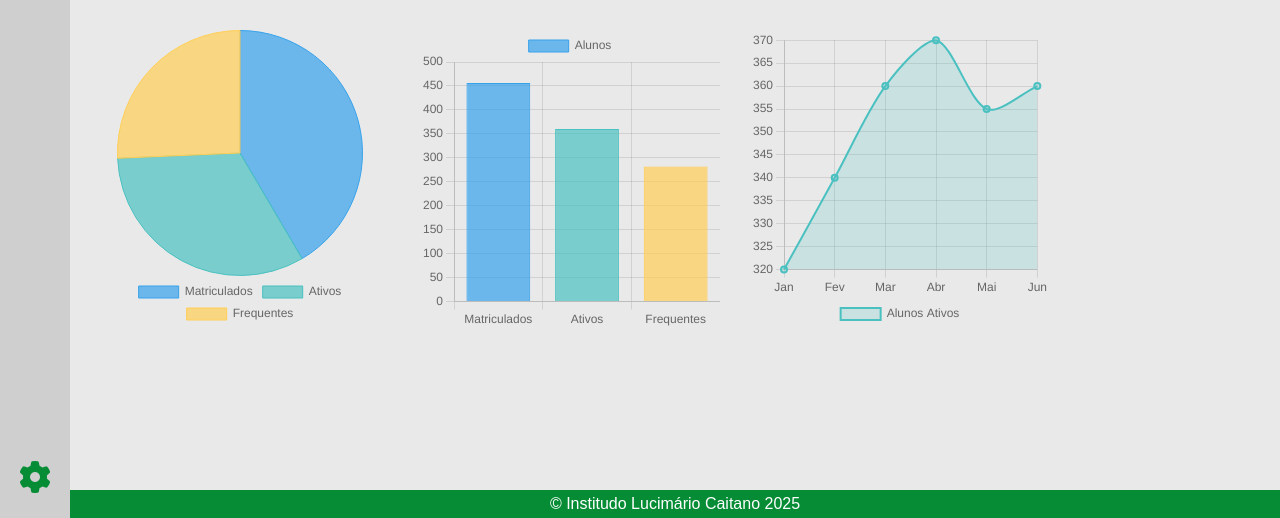
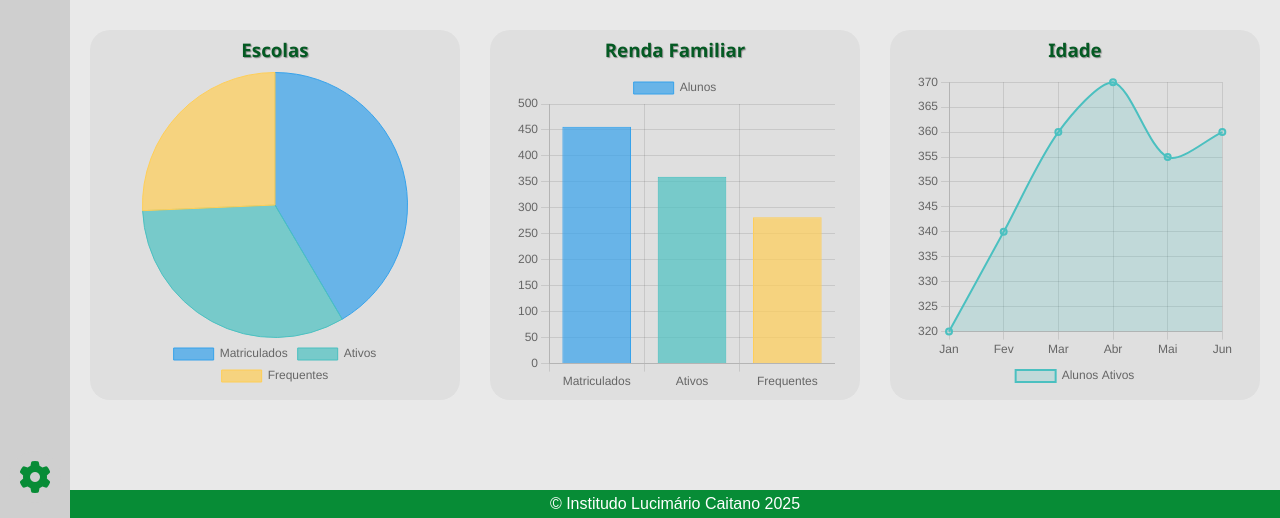
Before and after one commit to RafaelNDV/FrontEndILC, a plain HTML site: page home/home.html in a window 1280 px wide. Shown: the part 282-800 px from the top of the page. Drawn offline with nearby package versions, Linux system fonts and the light colour scheme.

Commit message:
melhoria nos gráficos

```diff
--- a/home/css/style.css
+++ b/home/css/style.css
@@ -274,10 +274,35 @@ span{
     font-size: 2em;
 }
 .graficos{
+    display: grid;
+    grid-template-columns: 1fr 1fr 1fr;
+    width: 100%;
+    gap: 30px;
+}
+.graficos div{
     display: flex;
-    flex-flow: row nowrap;
-    gap: 30px;
-    height: 300px;
+    flex-flow: column nowrap;
+    justify-content: center;
+    align-items: center;
+    padding: 20px 10px 30px 10px;
+    background-color: rgb(223, 223, 223);
+    border-radius: 20px;
+    aspect-ratio: 1/1;
+    width: 100%;
+    height: 100%;
+    min-width: 300px;
+    max-width: 450px;
+}
+.graficos div h3{
+    text-align: center;
+    font-family: 'Segoe UI', Tahoma, Geneva, Verdana, sans-serif;
+    margin: 10px 0px 10px 0px;
+    color: var(--cor2);
+    text-shadow: 1px 1px 1px rgba(0, 0, 0, 0.37);
+}
+canvas{
+    width: 100%;
+    height: 100%;
 }
 footer{
     color: white;
--- a/home/home.html
+++ b/home/home.html
@@ -89,12 +89,15 @@
             </section>
             <section class="graficos">
                 <div class="pizza">
+                    <h3>Escolas</h3>
                     <canvas id="graficoPizza" width="400" height="400"></canvas>
                 </div>
                 <div class="barras">
+                    <h3>Renda Familiar</h3>
                     <canvas id="graficoBarras" width="400" height="400"></canvas>
                 </div>
                 <div class="linha">
+                    <h3>Idade</h3>
                     <canvas id="graficoLinha" width="400" height="400"></canvas>
                 </div>
             </section>
```
